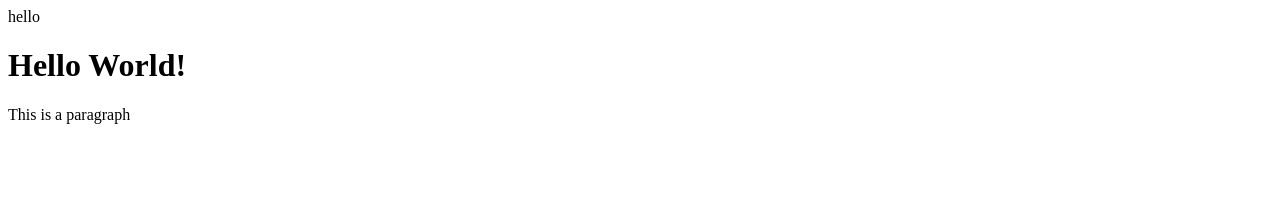
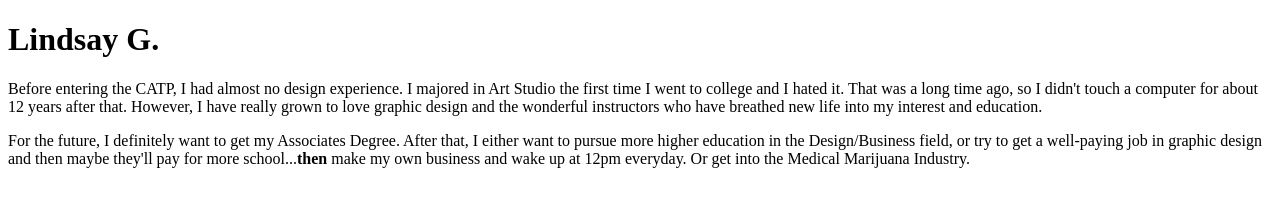
Before and after one commit to lgard0001/hello, a plain HTML site: page hello.html in a window 1280 px wide. Drawn offline with Linux system fonts and the light colour scheme.

Commit message:
Added Title, Name, and 2 Paragraphs about myself

```diff
--- a/hello.html
+++ b/hello.html
@@ -1,13 +1,16 @@
-hello
+
 <!DOCTYPE html>
 <html lang="en" dir="ltr">
   <head>
     <meta charset="utf-8">
-    <title>This kinda sucks!</title>
+    <title>I'm Lindsay and this kinda sucks!</title>
   </head>
   <body>
 
-      <h1>Hello World!</h1>
-        <p>This is a paragraph</p>
+      <h1>Lindsay G.</h1>
+        <p>
+        Before entering the CATP, I had almost no design experience. I majored in Art Studio the first time I went to college and I hated it. That was a long time ago, so I didn't touch a computer for about 12 years after that. However, I have really grown to love graphic design and the wonderful instructors who have breathed new life into my interest and education. </p>
+        <p>
+          For the future, I definitely want to get my Associates Degree. After that, I either want to pursue more higher education in the Design/Business field, or try to get a well-paying job in graphic design and then maybe they'll pay for more school...<b>then</b> make my own business and wake up at 12pm everyday. Or get into the Medical Marijuana Industry.</p>
 </body>
 </html>
```
